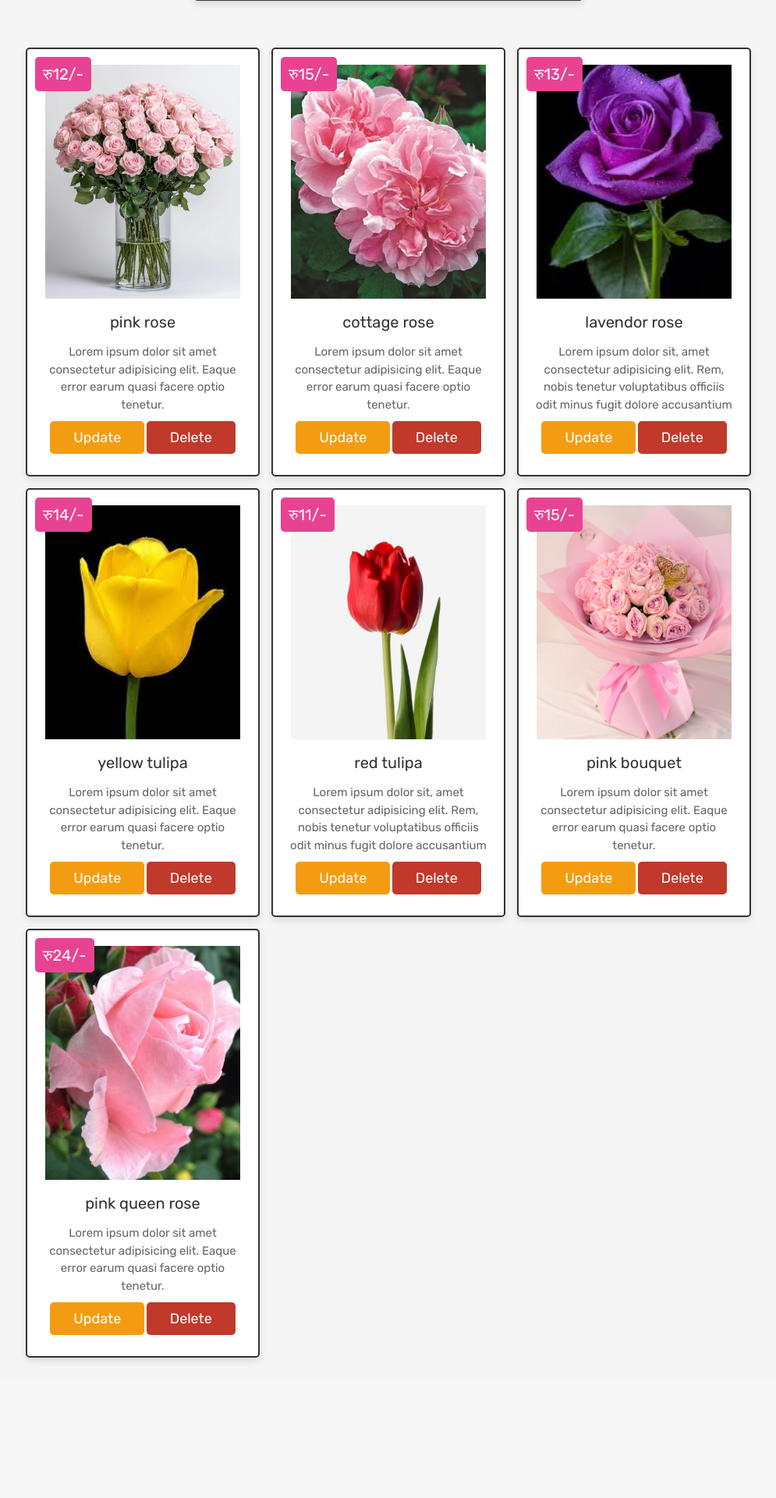
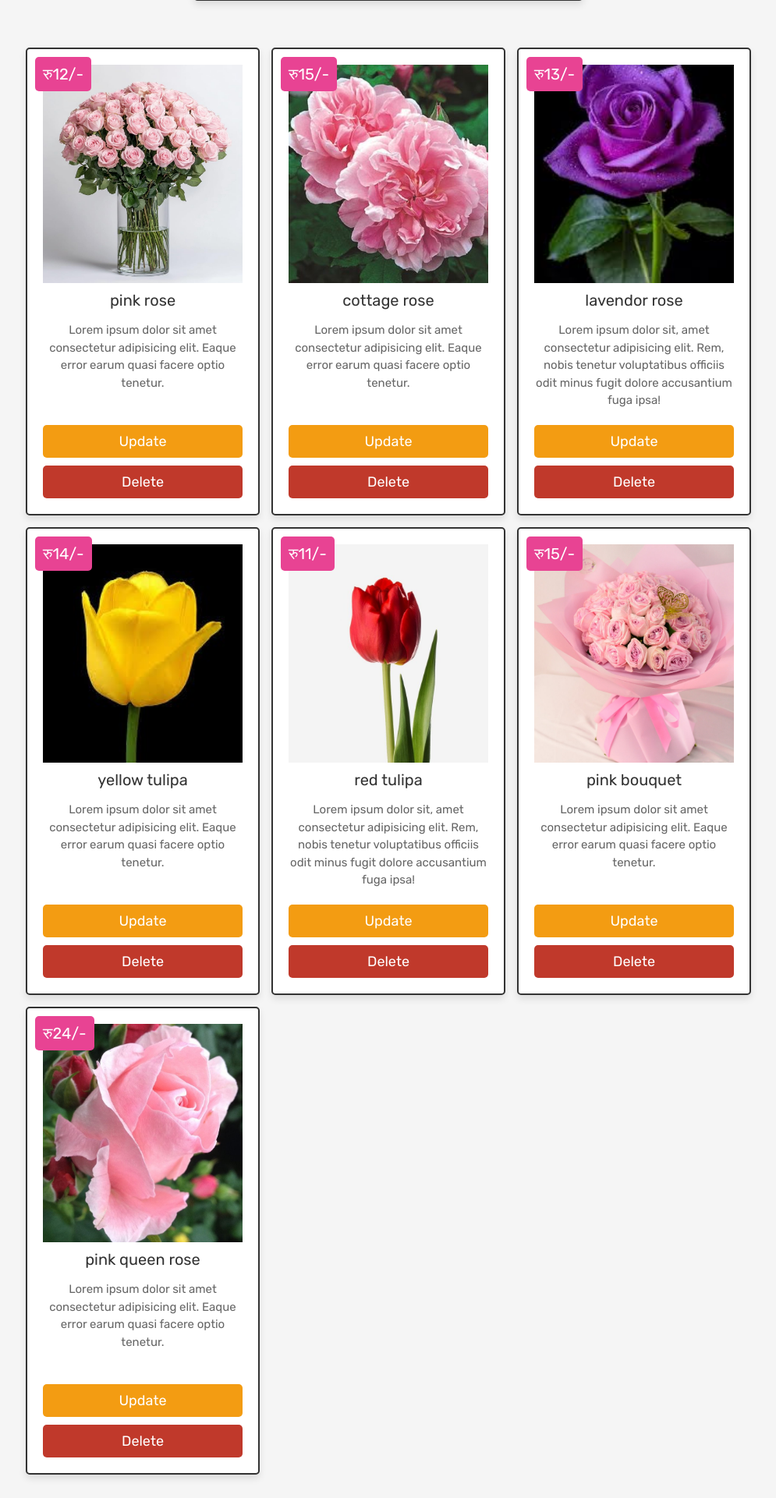
Before and after one commit to Bimal987/Flower-Shop, a PHP site: page /admin_products.php in a window 1280 px wide. Shown: the part 621-2542 px from the top of the page at 78% size, without its empty margins (142-1137 px from the left). Before the commit the page ends 2368 px from the top, so only its background shows below. Run offline with PHP 8.4, Linux system fonts and the light colour scheme; the visitor is signed in with stand-in values (Sample User, id 1); data comes from the database, SQL or seed files in the repository.

Commit message:
change product box styles, added redirection after adding product

```diff
--- a/admin_products.php
+++ b/admin_products.php
@@ -36,7 +36,8 @@ if(isset($_POST['add_product'])){
          }
       }
    }
-
+   // header("Location: admin_products.php");
+   // exit();
 }
 
 if(isset($_GET['delete'])){
@@ -47,8 +48,8 @@ if(isset($_GET['delete'])){
    unlink('uploaded_img/'.$fetch_delete_image['image']);
    mysqli_query($conn, "DELETE FROM `products` WHERE id = '$delete_id'") or die('query failed');
    mysqli_query($conn, "DELETE FROM `cart` WHERE pid = '$delete_id'") or die('query failed');
-   header('location:admin_products.php');
-
+   header('location: admin_products.php');
+   exit();
 }
 
 ?>
@@ -84,6 +85,15 @@ if(isset($_GET['delete'])){
    </form>
 
 </section>
+<?php if(isset($message)): ?>
+   <div class="message <?php echo $message_type; ?>"><?php echo $message; ?></div>
+   <script>
+       // Delay the redirect for 2 seconds (2000 milliseconds)
+       setTimeout(function(){
+           window.location.href = "admin_products.php"; // Redirect to the products page
+       }, 2000);
+   </script>
+<?php endif; ?>
 
 <section class="show-products">
 
--- a/admin_update_product.php
+++ b/admin_update_product.php
@@ -22,7 +22,7 @@ if(isset($_POST['update_product'])){
    $image = $_FILES['image']['name'];
    $image_size = $_FILES['image']['size'];
    $image_tmp_name = $_FILES['image']['tmp_name'];
-   $image_folter = 'uploaded_img/'.$image;
+   $image_folder = 'uploaded_img/'.$image;
    $old_image = $_POST['update_p_image'];
 
    if(!empty($image)){
@@ -30,7 +30,7 @@ if(isset($_POST['update_product'])){
          $message[] = 'image file size is too large!';
       }else{
          mysqli_query($conn, "UPDATE `products` SET image = '$image' WHERE id = '$update_p_id'") or die('query failed');
-         move_uploaded_file($image_tmp_name, $image_folter);
+         move_uploaded_file($image_tmp_name, $image_folder);
          unlink('uploaded_img/'.$old_image);
          $message[] = 'image updated successfully!';
       }
--- a/css/admin_style.css
+++ b/css/admin_style.css
@@ -315,21 +315,22 @@ section{
 }
 
 .show-products .box-container .box{
+   display: flex;
+   flex-direction: column;
    text-align: center;
    padding:2rem;
    border:var(--border);
    background-color: var(--white);
    box-shadow: var(--box-shadow);
    border-radius: .5rem;
-   height: 55rem;
+   height: 60rem;
    position: relative;
    overflow: hidden;
 }
 
 .show-products .box-container .box .image{
-   width: 25rem;
-   height: 30rem;
-   margin-bottom: .5rem;
+   width: auto;
+   height: 28rem;
    object-fit: cover;
 
 }
@@ -348,6 +349,8 @@ section{
    margin:1rem 0;
    font-size: 2rem;
    color:var(--black);
+   max-height: 5rem;
+   overflow: hidden;
 }
 
 .show-products .box-container .box .details{
@@ -355,8 +358,10 @@ section{
    color:var(--light-color);
    font-size: 1.5rem;
    padding:.5rem 0;
-   height: 9.5rem;
-   overflow: hidden;
+   /* height: 15rem; */
+   flex: 1;
+   overflow-y: auto;
+   scrollbar-width: none;
 }
 
 .update-product form{
--- a/shop.php
+++ b/shop.php
@@ -70,7 +70,7 @@ if(isset($_POST['add_to_cart'])){
             while($fetch_products = mysqli_fetch_assoc($select_products)){
       ?>
       <form action="" method="POST" class="box">
-         <!-- <a href="view_page.php?pid=<?php echo $fetch_products['id']; ?>" class="fas fa-eye"></a> -->
+         <a href="view_page.php?pid=<?php echo $fetch_products['id']; ?>" class="fas fa-eye"></a>
          <div class="price">रु<?php echo $fetch_products['price']; ?>/-</div>
          <img src="uploaded_img/<?php echo $fetch_products['image']; ?>" alt="" class="image">
          <div class="name"><?php echo $fetch_products['name']; ?></div>
```
Also changed, not shown: uploaded_img/circular vase.jpg (added).
